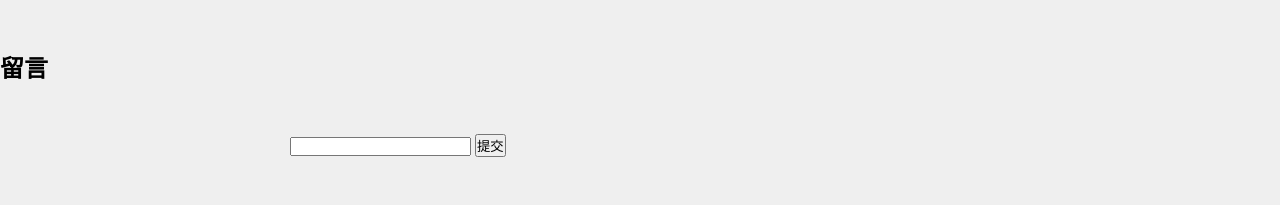
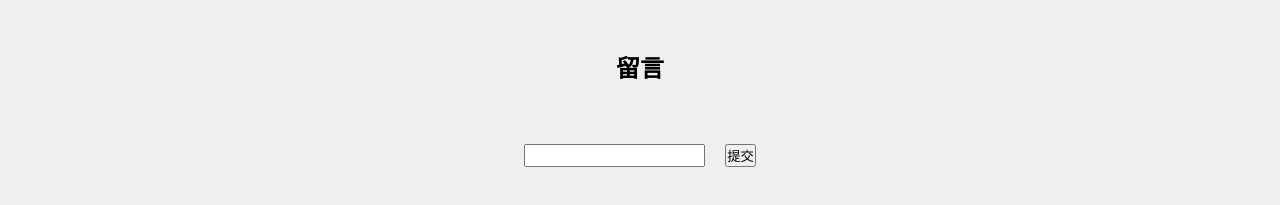
Before and after one commit to cuilei5205189/cuilei_resume, a plain HTML site: page index.html in a window 1280 px wide. Shown: the part 2094-2299 px from the top of the page. Drawn offline with nearby package versions, Linux system fonts and the light colour scheme; a script that the page names is missing.

Commit message:
留言样式调整

```diff
--- a/index.html
+++ b/index.html
@@ -225,7 +225,7 @@
         </div>
     </section>
     <section>
-        <h2>留言</h2>
+        <h1>留言</h1>
         <form id="formMessage" action="" method="post">
             <input type="text" name="content" id="">
             <input type="submit" value="提交" name="content" id="">
--- a/style.css
+++ b/style.css
@@ -510,4 +510,12 @@ section.portfolio .swiper-button-prev {
 section form {
     width: 700px;
     margin: 50px auto;
+    display: flex;
+    justify-content: center;
 }
+section h1 {
+    text-align: center;
+}
+section form input{
+    margin: 10px;
+}
```
